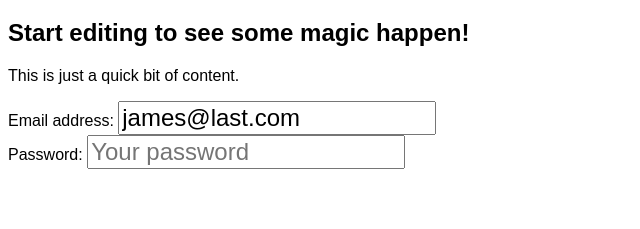
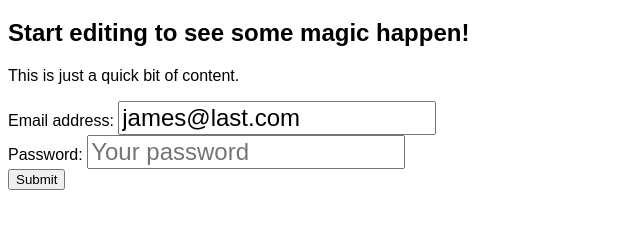
Before and after one commit to expatia/formik-demo-001, a React app: page / in a window 1280 px wide. Shown: the part 61-290 px from the top of the page, without its empty margins (0-640 px from the left). Built offline with nearby package versions, Linux system fonts and the light colour scheme.

Commit message:
Added a submit button
Added bootstrap as a resource.

```diff
--- a/src/index.js
+++ b/src/index.js
@@ -21,6 +21,8 @@ const App = ({values, handleChange}) => (
       <h1>Hello CodeSandbox</h1>
       <h2>Start editing to see some magic happen!</h2>
       <p>This is just a quick bit of content.</p>
+
+      <form>
         <div>
           <label for='email'>Email address: </label>
           <input type='email' id='email' name='email' placeholder='e.g. john@smith.com' value={values.email} onChange={handleChange}/>
@@ -29,6 +31,10 @@ const App = ({values, handleChange}) => (
           <label for='password'>Password: </label>
           <input type='password' id='password' name='password' placeholder='Your password' value={values.password} onChange={handleChange} />
         </div>
+        <div>
+          <button className='btn btn-primary'>Submit</button>
+        </div>
+      </form>
     </div>
 );
 
@@ -38,10 +44,10 @@ const FormikApp = withFormik({
       email: email || '',
       password: password || ''
     }
-  },
-  mapPropsToValues1: () => ({
-    email: 'some text'
-  })
+  }
+  // mapPropsToValues1: () => ({
+  //   email: 'some text'
+  // })
 })(App);
 
 const rootElement = document.getElementById("root");
```
Also changed, not shown: public/index.html (+3 -0 lines). Lines whose indentation alone changed are shown as unchanged.
